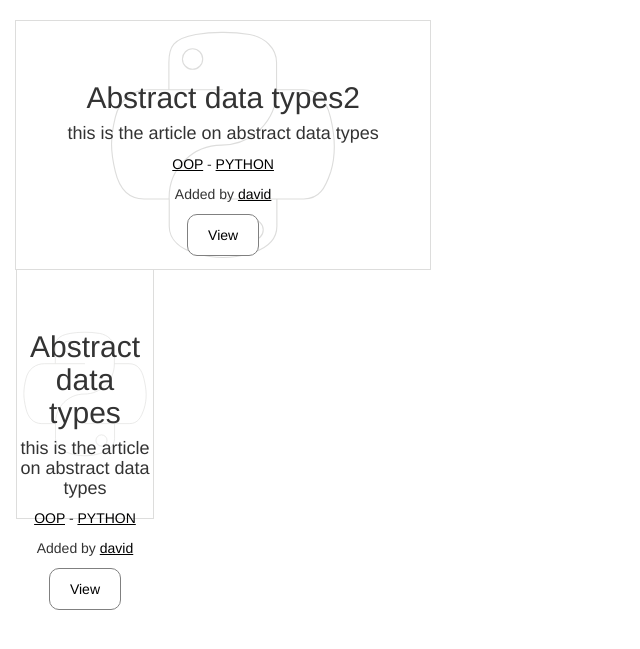
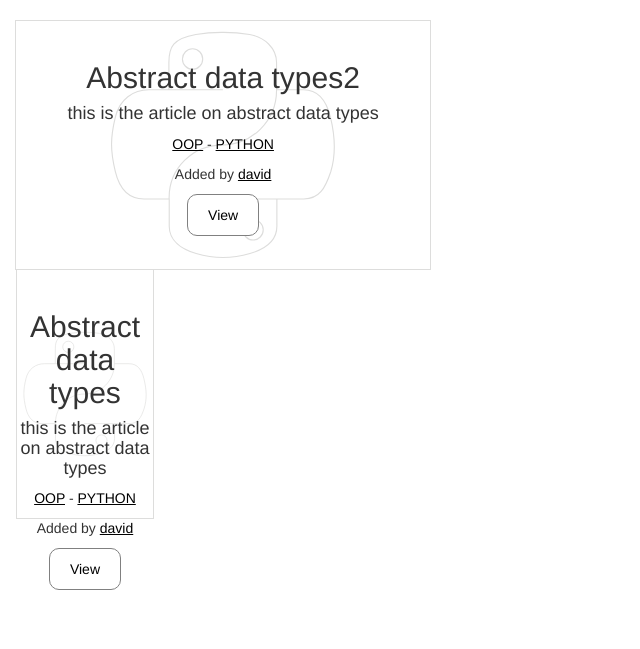
Before and after one commit to ekpo-d/progressMap, a Flask app: page /articles/ in a window 1280 px wide. Shown: the part 52-701 px from the top of the page, without its empty margins (0-640 px from the left). Run offline with Flask 2, Linux system fonts and the light colour scheme; data comes from the database, SQL or seed files in the repository; both versions use the stored data as it was after the commit; some libraries are stand-ins or nearby versions.

Commit message:
updated templates

```diff
--- a/progressMap/static/css/main.css
+++ b/progressMap/static/css/main.css
@@ -22,6 +22,9 @@ a:visited {
 	}
 }
 */
+.tile article{
+	display: inline-block;
+}
 .replyBox{
 	margin: auto;
 	width: 95%;
--- a/progressMap/templates/articles.html
+++ b/progressMap/templates/articles.html
@@ -14,18 +14,18 @@ ARTICLES
 <section class="container-fluid content">
 	{% for article in articlesList %}
 	<section class="text-center tile">
-		<article class="title {{article.curriculum.title}}">
-			<br /><br /><br />
+		<article class="title underline {{article.curriculum.title}}">
+			<br /><br />
 			<h2 style="margin-top: 0px;">{{ article.title.capitalize() }}</h2>
 			<h4 class="desc">
 				{{ article.description }}
 			</h4>
-			<p class="date underline">
+			<p>
 				<a href="{{ url_for('courses.show', page=article.course.title)}}">{{ article.course.title.upper() }}</a> -
 				<a href="{{ url_for('curriculums.show', page=article.curriculum.title)}}">{{ article.curriculum.title.upper() }}
 				</a>
 			</p>
-			<p class="underline">Added by
+			<p>Added by
 				<a href="{{ url_for('user.userPage', username=article.user.username)}}">
 					{{ article.user.username }}
 				</a>
```
Also changed, not shown: progressMap/models.db.
